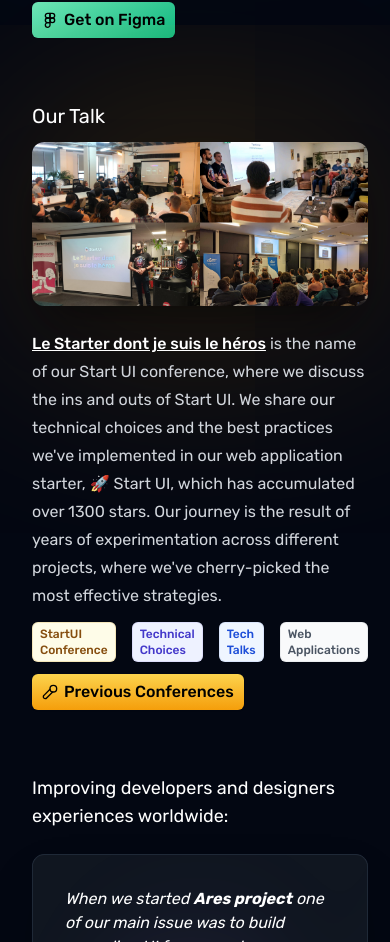
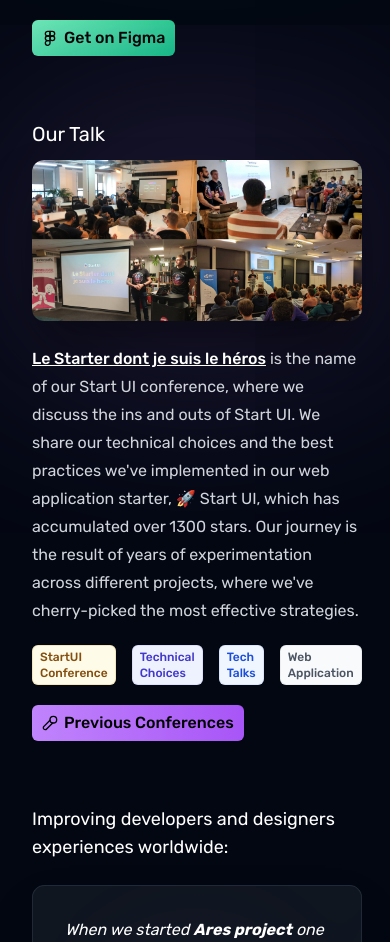
Before and after one commit to BearStudio/start-ui-website, a Next.js app: page / in a window 390 px wide. Shown: the part 2770-3712 px from the top of the page. Built offline with nearby package versions, Linux system fonts and the light colour scheme.

Commit message:
fix : responsive issues + add button go back

```diff
--- a/src/app/conferences/page.tsx
+++ b/src/app/conferences/page.tsx
@@ -6,9 +6,10 @@
   SectionImage,
   SectionTitle,
 } from '@/components/Section';
-import { LuMapPin, LuYoutube } from 'react-icons/lu';
+import { LuArrowLeft, LuArrowRight, LuMapPin, LuYoutube } from 'react-icons/lu';
 import Image from 'next/image';
 import { cn } from '@/lib/utils';
+import Link from 'next/link';
 const confList = [
   {
     city: 'Lyon, France',
@@ -118,12 +119,24 @@
     <div className="flex flex-1 flex-col lg:flex-row">
       <FixedSidebar />
       <PageContainer>
+        <div className="flex justify-between">
+          <Link
+            href="/"
+            className="inline-flex w-fit items-center gap-x-1.5 rounded-md bg-gray-200 px-2.5 py-1.5 font-medium text-black shadow-sm"
+          >
+            <LuArrowLeft className="-ml-0.5 h-5 w-5" aria-hidden="true" />
+            Go back
+          </Link>
+        </div>
+        <Section className="gap-24" id="conferences">
           {confList.map((conf) => (
             <Section id="web" key={conf.date}>
               <SectionTitle>
                 <a className="flex items-start gap-1 text-2xl">
                   {conf.description}
-                <span className="sr-only">le starter dont je suis le héro</span>
+                  <span className="sr-only">
+                    le starter dont je suis le héro
+                  </span>
                 </a>
               </SectionTitle>
               <a
@@ -149,7 +162,7 @@
                 </p>
                 <p>Date : {conf.date} </p>
                 Presented by :
-              <div className=" mt-5 grid grid-cols-2 gap-8">
+                <div className=" mt-5 grid grid-cols-1 gap-8  lg:grid-cols-2">
                   {conf.animatedby.map((person) => (
                     <div
                       className="flex w-full items-center space-x-5 "
@@ -189,7 +202,7 @@
               )}
             </Section>
           ))}
-        <section></section>
+        </Section>
       </PageContainer>
     </div>
   );
--- a/src/app/page.tsx
+++ b/src/app/page.tsx
@@ -290,7 +290,7 @@
             src="/Talk.jpg"
             alt="Start UI Web"
             href="http://web.start-ui.com/"
-            className="shadow-web-500/30 group-hover:shadow-web-500/40"
+            className="shadow-talk-500/30 group-hover:shadow-talk-500/40"
           />
           <SectionContent>
             <p>
@@ -302,11 +302,10 @@
               experimentation across different projects, where we&apos;ve
               cherry-picked the most effective strategies.
             </p>
-            <div className="flex flex-row space-x-4">
+            <div className="flex flex-row space-x-4 py-2">
               <span className="inline-flex items-center rounded-md bg-yellow-50 px-2 py-1 text-xs font-medium text-yellow-800 ring-1 ring-inset ring-yellow-600/20">
                 StartUI Conference
               </span>
-
               <span className="inline-flex items-center rounded-md bg-indigo-50 px-2 py-1 text-xs font-medium text-indigo-700 ring-1 ring-inset ring-indigo-700/10">
                 Technical Choices
               </span>
@@ -314,14 +313,14 @@
                 Tech Talks
               </span>
               <span className="inline-flex items-center rounded-md bg-gray-50 px-2 py-1 text-xs font-medium text-gray-600 ring-1 ring-inset ring-gray-500/10">
-                Web Applications
+                Web Application
               </span>
             </div>
           </SectionContent>
           <div className="flex space-x-4">
             <Link
               href="/conferences"
-              className="gradient-web inline-flex w-fit items-center gap-x-1.5 rounded-md px-2.5 py-1.5 font-medium text-black shadow-sm"
+              className="inline-flex w-fit items-center gap-x-1.5 rounded-md bg-gradient-to-r from-purple-400 to-purple-500 px-2.5 py-1.5 font-medium text-black shadow-sm"
             >
               <LuMic2 />
               Previous Conferences
--- a/tailwind.config.js
+++ b/tailwind.config.js
@@ -21,6 +21,9 @@
         },
         figma: {
           500: '#10B981',
+        },
+        talk: {
+          500: '#c084fc',
         },
       },
     },
@@ -47,9 +50,8 @@
           background: 'linear-gradient(153deg, #6EE7B7 0%, #10B981 100%)',
         },
         '.gradient-youtube': {
-          background: 'linear-gradient(153deg, #c4302b  0%, #FF0000  100%)'
-        }
-
+          background: 'linear-gradient(153deg, #c4302b  0%, #FF0000  100%)',
+        },
       });
     }),
   ],
```
Lines whose indentation alone changed are shown as unchanged.
